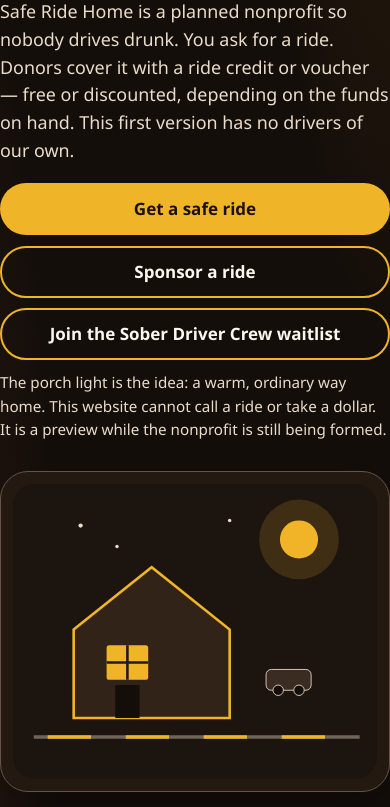
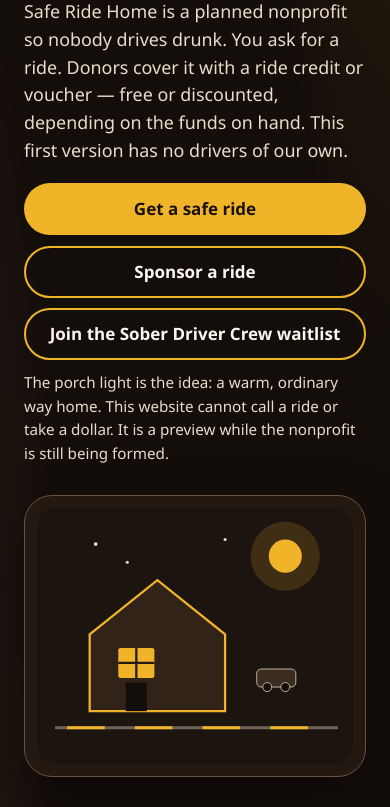
Before and after one commit to manovi-code/safe-ride-home, a plain HTML site: page index.html in a window 390 px wide. Shown: the part 348-1155 px from the top of the page. Drawn offline with Linux system fonts and the light colour scheme.

Commit message:
Add side gutters on phone widths. (#2)
The hero and quote band cleared horizontal padding, so headlines and buttons sat on the screen edge under 480px. Keep a 24px inset there without moving the desktop column.

Co-authored-by: Cursor Agent <cursoragent@cursor.com>
Co-authored-by: Manovi <manovi-code@users.noreply.github.com>

```diff
--- a/css/styles.css
+++ b/css/styles.css
@@ -981,3 +981,15 @@ hr.sep {
     scroll-behavior: auto;
   }
 }
+
+/* Phone gutters. .hero and .band-inner use a padding shorthand that
+   clears the side padding from .wrap, so headlines and buttons sit on
+   the screen edge. Restore a comfortable inset only up to 480px. */
+@media (max-width: 480px) {
+  .wrap,
+  .hero,
+  .band-inner,
+  .preview-banner {
+    padding-inline: 1.5rem;
+  }
+}
```
